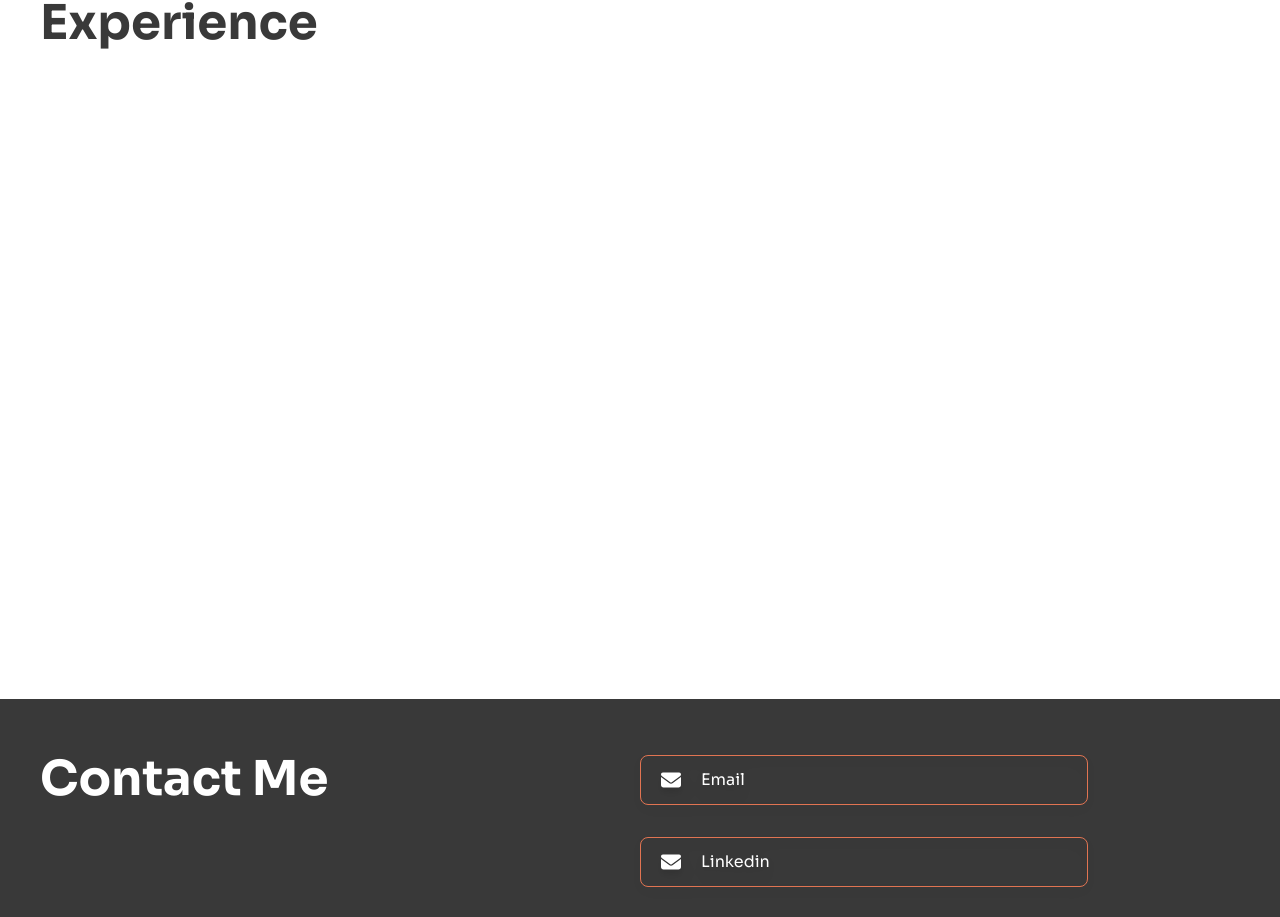
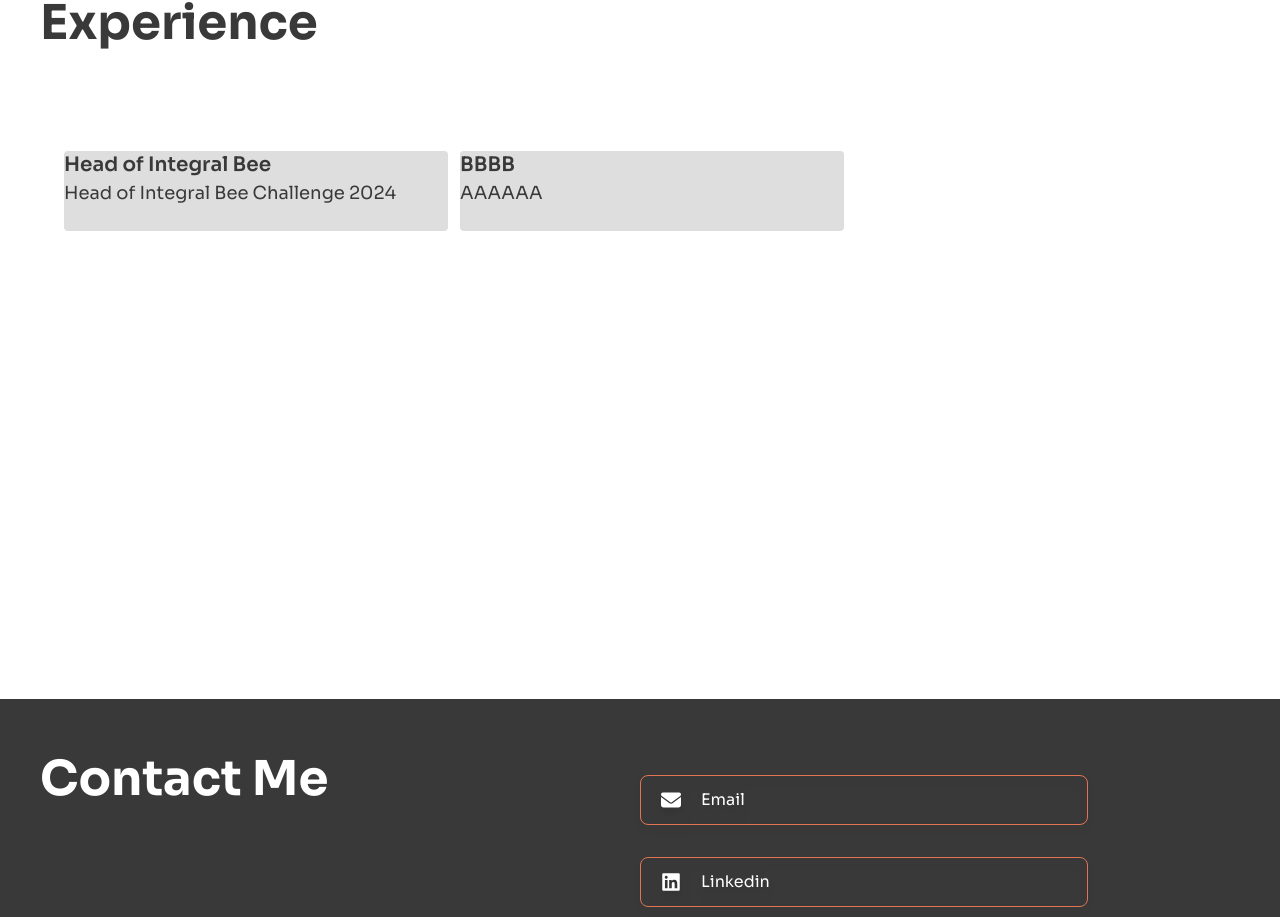
Before and after one commit to neennera/NaphatPortfolio, a React (Vite) app: page / in a window 1280 px wide. Shown: the part 2424-3341 px from the top of the page. Built offline with nearby package versions, Linux system fonts and the light colour scheme.

Commit message:
card transition

```diff
--- a/package.json
+++ b/package.json
@@ -12,8 +12,10 @@
   },
   "dependencies": {
     "@fortawesome/fontawesome-svg-core": "^6.5.2",
+    "@fortawesome/free-brands-svg-icons": "^6.5.2",
     "@fortawesome/free-solid-svg-icons": "^6.5.2",
     "@fortawesome/react-fontawesome": "^0.2.1",
+    "framer-motion": "^11.2.4",
     "react": "^18.2.0",
     "react-dom": "^18.2.0"
   },
--- a/src/components/Contact.tsx
+++ b/src/components/Contact.tsx
@@ -1,11 +1,11 @@
 import { FontAwesomeIcon } from '@fortawesome/react-fontawesome';
 import { faEnvelope } from '@fortawesome/free-solid-svg-icons';
-
+import { faGithub, faLinkedin } from '@fortawesome/free-brands-svg-icons';
 const Contact = () => {
   return (
     <div
       id="contact"
-      className="flex flex-col sm:flex-row w-full items-start justify-between p-10 pt-14 pb-5 bg-dark text-white"
+      className="flex flex-col sm:flex-row w-full items-start justify-between p-10 pt-14 pb-5 bg-dark text-white space-y-5"
     >
       <p className="text-5xl font-bold">Contact Me</p>
       <div className="flex flex-col space-y-8 md:w-[50%] sm:w-[70%] justify-between">
@@ -17,13 +17,13 @@ const Contact = () => {
         </a>
         <a href="https://www.linkedin.com/in/naphat-serirak/" target="_blank">
           <button className="flex flex-row items-center button-50 md:w-[35vw] w-[80vw]  py-3 rounded-lg border border-primary drop-shadow-lg sm:hover:w-[38vw] sm:hover:ml-3 hover:bg-primary hover:text-black transition-all duration-300 text-start">
-            <FontAwesomeIcon icon={faEnvelope} className="pl-5 size-5" />
+            <FontAwesomeIcon icon={faLinkedin} className="pl-5 size-5" />
             <p className="pl-5">Linkedin</p>
           </button>
         </a>
         <a href="https://github.com/neennera/" target="_blank">
           <button className="flex flex-row items-center button-50 md:w-[35vw] w-[80vw]  py-3 rounded-lg border border-primary drop-shadow-lg sm:hover:w-[38vw] sm:hover:ml-3 hover:bg-primary hover:text-black transition-all duration-300 text-start">
-            <FontAwesomeIcon icon={faEnvelope} className="pl-5 size-5" />
+            <FontAwesomeIcon icon={faGithub} className="pl-5 size-5" />
             <p className="pl-5">GitHub</p>
           </button>
         </a>
--- a/src/components/Experience.tsx
+++ b/src/components/Experience.tsx
@@ -1,10 +1,13 @@
+import Experience_Card from './Experience_Card';
+
 const Experience = () => {
   return (
     <div
       id="experience"
-      className="flex scroll-my-10 flex-col sm:flex-row w-full section-min-height items-start justify-between p-10"
+      className="flex scroll-my-10 flex-col w-full section-min-height items-start justify-start p-10 space-y-10"
     >
       <p className="text-5xl font-bold">Experience</p>
+      <Experience_Card />
     </div>
   );
 };
--- /dev/null
+++ b/src/components/Experience_Card.tsx
@@ -0,0 +1,82 @@
+import { AnimatePresence, motion } from 'framer-motion';
+import { useState } from 'react';
+interface ItemInterface {
+  id: number;
+  subtitle: string;
+  title: string;
+  info: string;
+}
+
+const Experience_Card = () => {
+  const [selectedId, setSelectedId] = useState<number | null>(null);
+  const items: ItemInterface[] = [
+    {
+      id: 0,
+      subtitle: 'Head of Integral Bee Challenge 2024',
+      title: 'Head of Integral Bee',
+      info: 'I work at this project',
+    },
+    {
+      id: 1,
+      subtitle: 'AAAAAA',
+      title: 'BBBB',
+      info: 'CCCCCCCCCCC',
+    },
+  ];
+  const selectedItem = items.find(item => item.id === selectedId);
+
+  return (
+    <div className="relative w-full pt-10 h-[100%]">
+      {/* all exp card*/}
+      <div className="absolute flex flex-row space-x-3 p-6">
+        {items.map(item => (
+          <motion.div
+            className="w-[30vw] h-[10vh] rounded bg-beightDark"
+            layoutId={item.id.toString()}
+            onClick={() => setSelectedId(item.id)}
+          >
+            <motion.h2 className="text-md sm:text-xl font-semibold">
+              {item.title}
+            </motion.h2>
+            <motion.h5 className="text-sm sm:text-lg">
+              {item.subtitle}
+            </motion.h5>
+          </motion.div>
+        ))}
+      </div>
+
+      {/* blury background */}
+      <AnimatePresence>
+        {selectedId !== null && selectedItem && (
+          <div className="absolute backdrop-blur-sm w-full h-[60vh] t-0 l-0"></div>
+        )}
+      </AnimatePresence>
+      {/* card on display */}
+      <AnimatePresence>
+        {selectedId !== null && selectedItem && (
+          <motion.div
+            className="bg-beightDark rounded-md absolute w-[60vw] h-[40vh] flex flex-row justify-between left-[15%] top-[180%] p-8"
+            layoutId={selectedId.toString()}
+          >
+            <div>
+              <motion.h2 className="text-xl font-semibold">
+                {selectedItem.title}
+              </motion.h2>
+              <motion.h5>{selectedItem.info}</motion.h5>
+            </div>
+
+            <motion.button
+              className="bg-primary w-8 h-8 hover:text-white"
+              onClick={() => setSelectedId(null)}
+            >
+              {' '}
+              X{' '}
+            </motion.button>
+          </motion.div>
+        )}
+      </AnimatePresence>
+    </div>
+  );
+};
+
+export default Experience_Card;
--- a/src/components/Work.tsx
+++ b/src/components/Work.tsx
@@ -1,3 +1,6 @@
+import Work_projectDisplay from './Work_projectDisplay';
+import Work_projectName from './Work_projectName';
+
 const Work = () => {
   return (
     <div
@@ -6,30 +9,9 @@ const Work = () => {
     >
       <div className="space-y-10">
         <p className="text-5xl font-bold">Works</p>
-        <div>
-          <p>jdfkjads</p>
-          <p>jdfkjads</p>
-          <p>jdfkjads</p>
-        </div>
+        <Work_projectName />
       </div>
-      <div className="flex flex-col items-center justify-center w-[90%] sm:w-[60%] space-y-4 sm:space-y-3">
-        <div className="bg-beightDark w-[450px] h-[300px] rounded-3xl items-center justify-center flex">
-          image
-        </div>
-        <p className="text-xl font-bold pt-5">Project Name</p>
-        <div className="flex flex-row space-x-3 text-sm">
-          <div className="h-[35px] bg-red-400 flex items-center justify-center p-2 rounded-xl">
-            TypeScript
-          </div>
-          <div className="h-[35px] bg-yellow-400 flex items-center justify-center p-2 rounded-xl">
-            Frontend
-          </div>
-        </div>
-        <p className="text-sm sm:text-lg w-[40vw] break-normal">
-          Description Descrip tionDesc riptionDescriptionDescr iptionDescrip
-          tionD escriptionDescription
-        </p>
-      </div>
+      <Work_projectDisplay />
     </div>
   );
 };
--- /dev/null
+++ b/src/components/Work_projectDisplay.tsx
@@ -0,0 +1,24 @@
+const Work_projectDisplay = () => {
+  return (
+    <div className="flex flex-col items-center justify-center w-[90%] sm:w-[60%] space-y-4 sm:space-y-3">
+      <div className="bg-beightDark w-[450px] h-[300px] rounded-3xl items-center justify-center flex">
+        image
+      </div>
+      <p className="text-xl font-bold pt-5">Project Name</p>
+      <div className="flex flex-row space-x-3 text-sm">
+        <div className="h-[35px] bg-red-400 flex items-center justify-center p-2 rounded-xl">
+          TypeScript
+        </div>
+        <div className="h-[35px] bg-yellow-400 flex items-center justify-center p-2 rounded-xl">
+          Frontend
+        </div>
+      </div>
+      <p className="text-sm sm:text-lg w-[40vw] break-normal">
+        Description Descrip tionDesc riptionDescriptionDescr iptionDescrip tionD
+        escriptionDescription
+      </p>
+    </div>
+  );
+};
+
+export default Work_projectDisplay;
--- /dev/null
+++ b/src/components/Work_projectName.tsx
@@ -0,0 +1,13 @@
+const Work_projectName = () => {
+  return (
+    <div>
+      <div>
+        <p>jdfkjads</p>
+        <p>jdfkjads</p>
+        <p>jdfkjads</p>
+      </div>
+    </div>
+  );
+};
+
+export default Work_projectName;
```
Also changed, not shown: 1 other file (tests, documents, lock files or other folders).
